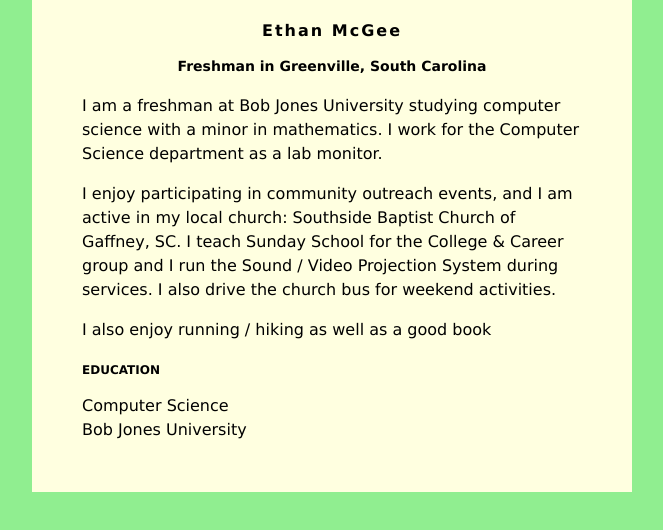
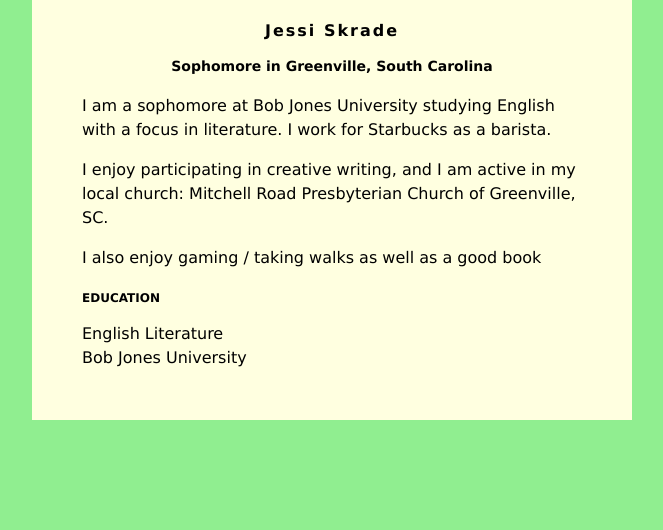
Before and after one commit to MessyJessi/MessyJessi.github.io, a plain HTML site: page index.html in a window 1280 px wide. Shown: the whole page, without its empty margins (308-971 px from the left). Drawn offline with Linux system fonts and the light colour scheme.

Commit message:
Update index.html

```diff
--- a/index.html
+++ b/index.html
@@ -30,19 +30,19 @@
 </head>
 <body>
     <div id="content">
-        <h1>Ethan McGee</h1>
-        <h2>Freshman in Greenville, South Carolina</h2>
+        <h1>Jessi Skrade</h1>
+        <h2>Sophomore in Greenville, South Carolina</h2>
 
-         <p>I am a freshman at Bob Jones University studying computer science with a minor in mathematics. I work for the Computer Science department as a lab monitor.</p>
+         <p>I am a sophomore at Bob Jones University studying English with a focus in literature. I work for Starbucks as a barista.</p>
          <p>
-            I enjoy participating in community outreach events, and I am active in my local church: Southside Baptist Church of Gaffney, SC.  I teach Sunday School for the College &amp; Career group and I run the Sound / Video Projection System during services.  I also drive the church bus for weekend activities.
+            I enjoy participating in creative writing, and I am active in my local church: Mitchell Road Presbyterian Church of Greenville, SC.
          </p>
          <p>
-            I also enjoy running / hiking as well as a good book
+            I also enjoy gaming / taking walks as well as a good book
          </p>
 
         <h3>EDUCATION</h3>
-        Computer Science<br>
+        English Literature<br>
         Bob Jones University
     </div>
 
```
